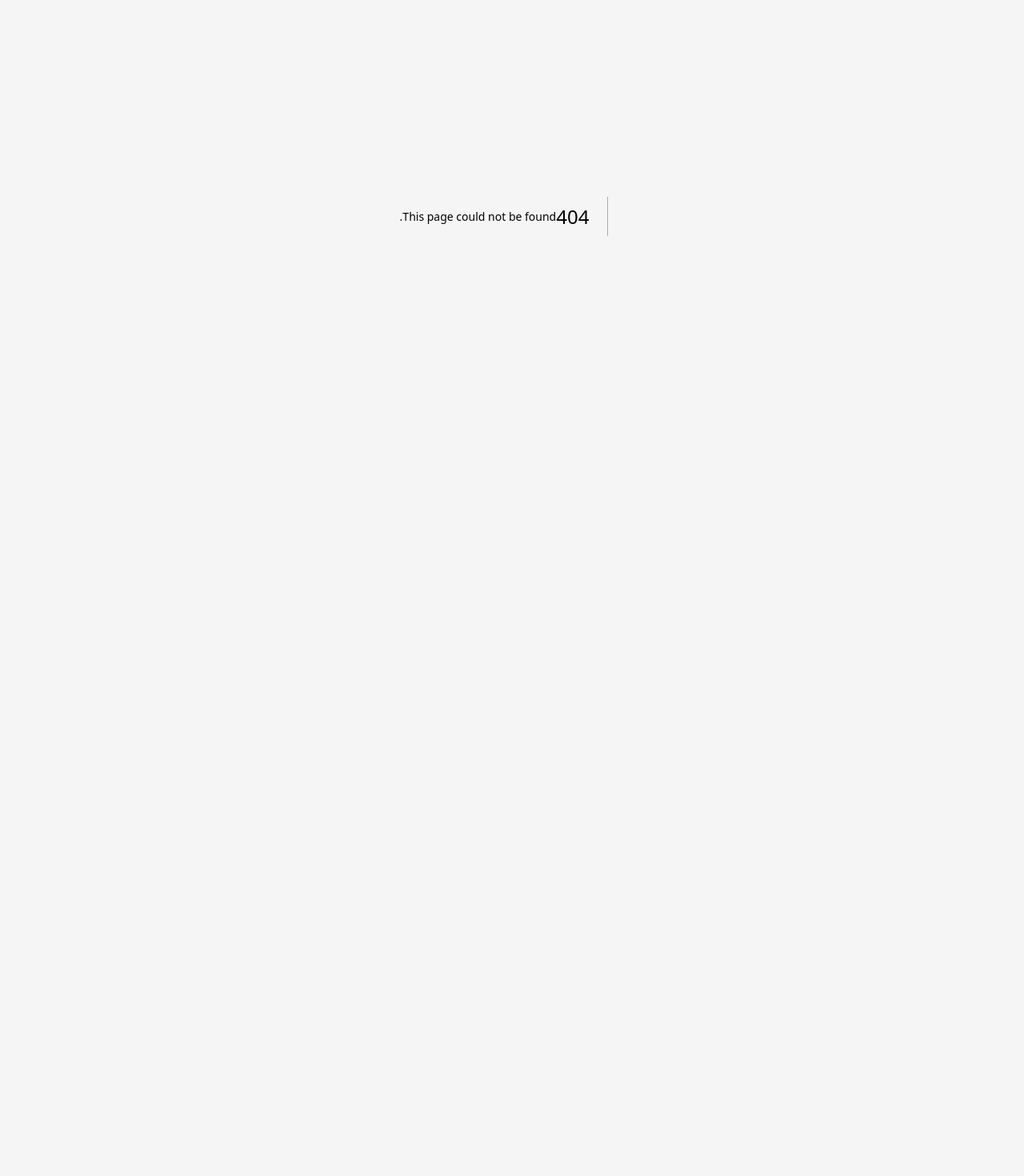
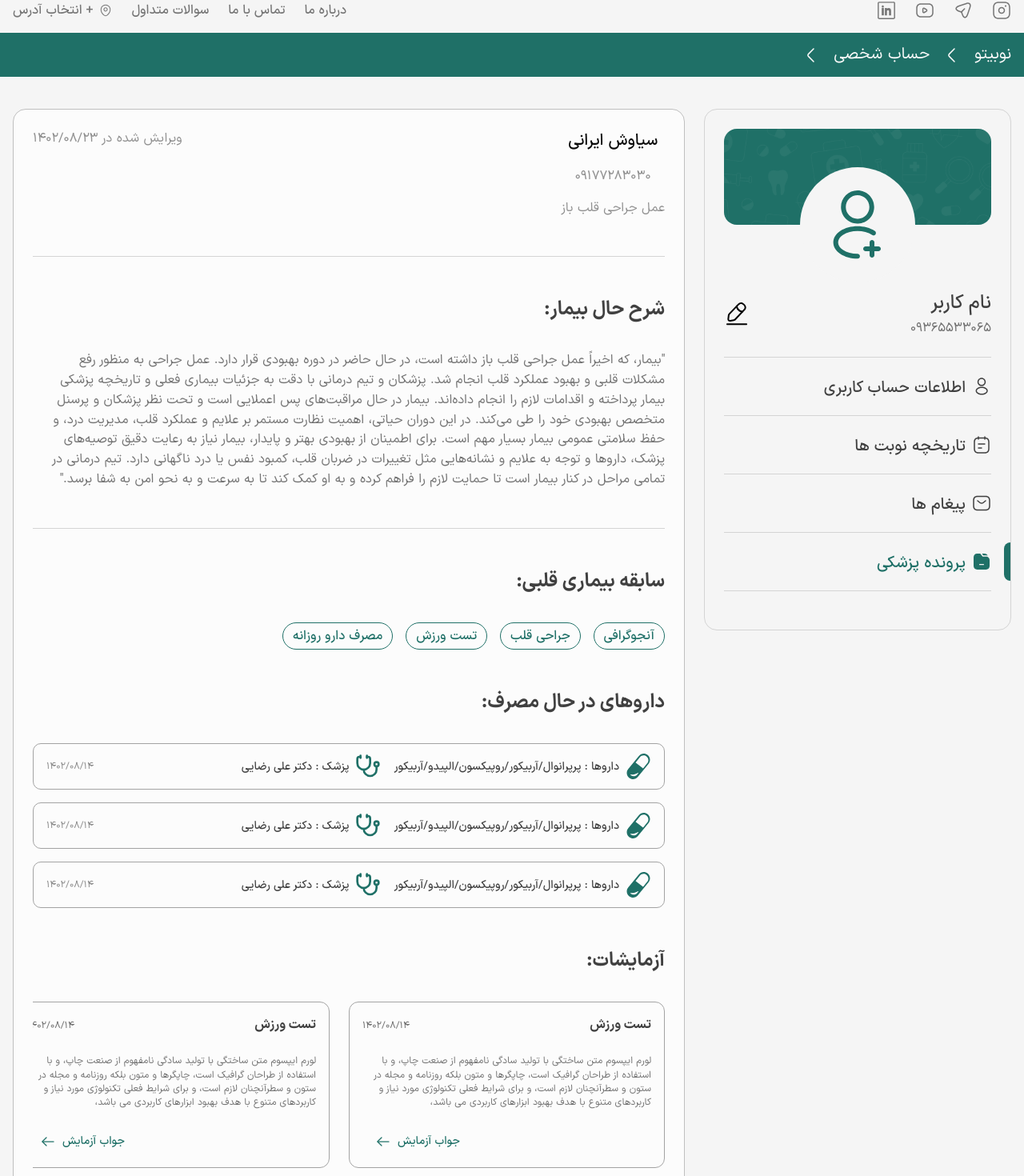
Before and after one commit to amirht-dev/nobito, a Next.js app: page /dashboard/medical-record in a window 1280 px wide. Before the commit this address had no page. Shown: the part 130-1600 px from the top of the page at 80% size. Before the commit the page ends 800 px from the top, so only its background shows below. Built offline with nearby package versions, Linux system fonts and the light colour scheme.

Commit message:
create medical-record dashboard route

```diff
--- a/src/app/(main)/dashboard/layout.tsx
+++ b/src/app/(main)/dashboard/layout.tsx
@@ -6,7 +6,7 @@ const DashboardLayout = ({ children }: PropsWithChildren) => {
   return (
     <>
       <DashboardBreadcrumb />
-      <div className="container mb-10 mt-6 flex items-start gap-6 lg:mt-10">
+      <div className="container mb-10 mt-6 gap-6 lg:mt-10 lg:flex lg:items-start">
         <DashboardSidebar className="max-lg:hidden" />
         <div className="flex-1">{children}</div>
       </div>
--- /dev/null
+++ b/src/app/(main)/dashboard/medical-record/page.tsx
@@ -0,0 +1,121 @@
+import { Avatar, AvatarFallback, AvatarImage } from "@/components/atoms/Avatar";
+import Chip from "@/components/atoms/Chip";
+import {
+  Embla,
+  EmblaContainer,
+  EmblaSlide,
+  EmblaWrapper,
+} from "@/components/atoms/Embla";
+import DrugCard from "@/components/molcules/cards/DrugCard";
+import ExperimentCard from "@/components/molcules/cards/ExperimentCard";
+import config from "@/config.json";
+import { type PropsWithChildren } from "react";
+
+export default function DashboardMedicalRecordPage() {
+  return (
+    <div className="space-y-6 rounded-2xl border border-grey-200 bg-white-100 p-6 lg:space-y-12">
+      <div className="flex gap-6 max-lg:flex-col max-lg:items-center lg:justify-between">
+        <Avatar className="size-32 rounded-full lg:hidden">
+          <AvatarImage src="https://i.pravatar.cc/300" alt="" />
+          <AvatarFallback>AT</AvatarFallback>
+        </Avatar>
+
+        <div className="flex flex-col items-center gap-4">
+          <h4 className="text-body-1 font-medium text-black-900">
+            سیاوش ایرانی
+          </h4>
+          <span className="text-tittle-2 font-normal text-grey-400">
+            09177283030
+          </span>
+          <span className="text-tittle-2 font-normal text-grey-400">
+            عمل جراحی قلب باز
+          </span>
+        </div>
+
+        <span className="text-tittle-2 font-normal text-grey-400 max-lg:hidden">
+          ویرایش شده در 1402/08/23
+        </span>
+      </div>
+
+      <hr className="h-px border-grey-100 max-lg:hidden" />
+
+      <MedicalRecordSection title="شرح حال بیمار">
+        <p className="text-label-2 font-normal leading-normal text-grey-500 lg:text-body-2 lg:leading-155">
+          "بیمار، که اخیراً عمل جراحی قلب باز داشته است، در حال حاضر در دوره
+          بهبودی قرار دارد. عمل جراحی به منظور رفع مشکلات قلبی و بهبود عملکرد
+          قلب انجام شد. پزشکان و تیم درمانی با دقت به جزئیات بیماری فعلی و
+          تاریخچه پزشکی بیمار پرداخته و اقدامات لازم را انجام داده‌اند. بیمار در
+          حال مراقبت‌های پس اعملایی است و تحت نظر پزشکان و پرسنل متخصص بهبودی
+          خود را طی می‌کند. در این دوران حیاتی، اهمیت نظارت مستمر بر علایم و
+          عملکرد قلب، مدیریت درد، و حفظ سلامتی عمومی بیمار بسیار مهم است. برای
+          اطمینان از بهبودی بهتر و پایدار، بیمار نیاز به رعایت دقیق توصیه‌های
+          پزشک، داروها و توجه به علایم و نشانه‌هایی مثل تغییرات در ضربان قلب،
+          کمبود نفس یا درد ناگهانی دارد. تیم درمانی در تمامی مراحل در کنار بیمار
+          است تا حمایت لازم را فراهم کرده و به او کمک کند تا به سرعت و به نحو
+          امن به شفا برسد."
+        </p>
+      </MedicalRecordSection>
+
+      <hr className="h-px border-grey-100" />
+
+      <MedicalRecordSection title="سابقه بیماری قلبی">
+        <div className="flex flex-wrap gap-4">
+          <Chip className="border-primary-500 text-primary-500">آنجوگرافی</Chip>
+          <Chip className="border-primary-500 text-primary-500">جراحی قلب</Chip>
+          <Chip className="border-primary-500 text-primary-500">تست ورزش</Chip>
+          <Chip className="border-primary-500 text-primary-500">
+            مصرف دارو روزانه
+          </Chip>
+        </div>
+      </MedicalRecordSection>
+
+      <MedicalRecordSection title="داروهای در حال مصرف">
+        <div className="space-y-4">
+          {Array.from({ length: 3 }, (_, idx) => (
+            <DrugCard key={idx} />
+          ))}
+        </div>
+      </MedicalRecordSection>
+
+      <MedicalRecordSection title="آزمایشات">
+        <Embla
+          active={false}
+          axis="y"
+          direction="rtl"
+          breakpoints={{
+            [`(min-width: ${config.screens.lg})`]: {
+              active: true,
+              axis: "x",
+            },
+          }}
+        >
+          <EmblaWrapper>
+            <EmblaContainer className="flex-col max-lg:gap-4 lg:flex-row lg:[--gap:24px] lg:[--slide-size:fit-content]">
+              {Array.from({ length: 3 }, (_, idx) => (
+                <EmblaSlide key={idx} asChild>
+                  <ExperimentCard />
+                </EmblaSlide>
+              ))}
+            </EmblaContainer>
+          </EmblaWrapper>
+        </Embla>
+        <div className="space-y-4"></div>
+      </MedicalRecordSection>
+    </div>
+  );
+}
+
+function MedicalRecordSection({
+  title,
+  children,
+}: PropsWithChildren<{ title: string }>) {
+  return (
+    <div className="space-y-6 lg:space-y-8">
+      <h3 className="text-tittle-1 font-medium text-black-400 lg:text-headline-3 lg:font-bold">
+        {title}:
+      </h3>
+
+      {children}
+    </div>
+  );
+}
--- /dev/null
+++ b/src/components/atoms/icons/Files/Folder2/index.tsx
@@ -0,0 +1,58 @@
+import type { SVGIconProps } from "@/types/utils";
+import { forwardRef } from "react";
+
+export const Folder2_Outline = forwardRef<SVGSVGElement, SVGIconProps>(
+  ({ fillPath = "currentColor", ...props }, ref) => {
+    return (
+      <svg
+        width="24"
+        height="24"
+        viewBox="0 0 24 24"
+        fill="none"
+        xmlns="http://www.w3.org/2000/svg"
+        {...props}
+        ref={ref}
+      >
+        <path
+          d="M17 22.75H7C2.59 22.75 1.25 21.41 1.25 17V7C1.25 2.59 2.59 1.25 7 1.25H8.5C10.25 1.25 10.8 1.82 11.5 2.75L13 4.75C13.33 5.19 13.38 5.25 14 5.25H17C21.41 5.25 22.75 6.59 22.75 11V17C22.75 21.41 21.41 22.75 17 22.75ZM7 2.75C3.42 2.75 2.75 3.43 2.75 7V17C2.75 20.57 3.42 21.25 7 21.25H17C20.58 21.25 21.25 20.57 21.25 17V11C21.25 7.43 20.58 6.75 17 6.75H14C12.72 6.75 12.3 6.31 11.8 5.65L10.3 3.65C9.78 2.96 9.62 2.75 8.5 2.75H7Z"
+          fill={fillPath}
+        />
+        <path
+          d="M20 7.13C19.59 7.13 19.25 6.79 19.25 6.38V5C19.25 3.42 18.58 2.75 17 2.75H8C7.59 2.75 7.25 2.41 7.25 2C7.25 1.59 7.59 1.25 8 1.25H17C19.42 1.25 20.75 2.58 20.75 5V6.38C20.75 6.79 20.41 7.13 20 7.13Z"
+          fill={fillPath}
+        />
+      </svg>
+    );
+  },
+);
+Folder2_Outline.displayName = "Folder2_Outline";
+
+export const Folder2_Bold = forwardRef<SVGSVGElement, SVGIconProps>(
+  ({ fillPath = "currentColor", ...props }, ref) => {
+    return (
+      <svg
+        width="24"
+        height="24"
+        viewBox="0 0 24 24"
+        fill="none"
+        xmlns="http://www.w3.org/2000/svg"
+        {...props}
+        ref={ref}
+      >
+        <path
+          d="M19.4347 4.03448C19.567 4.2424 19.3404 4.48461 19.1001 4.43C18.6301 4.29 18.1101 4.22 17.5801 4.22H14.2798C14.1226 4.22 13.9745 4.14605 13.8801 4.02037L12.7301 2.49C12.5892 2.29044 12.7224 2 12.9666 2H15.7201C17.2811 2 18.6561 2.81073 19.4347 4.03448Z"
+          fill={fillPath}
+        />
+        <path
+          d="M20.14 6.54C19.71 6.23 19.22 6 18.69 5.87C18.33 5.77 17.96 5.72 17.58 5.72H13.86C13.28 5.72 13.24 5.67 12.93 5.26L11.53 3.4C10.88 2.53 10.37 2 8.74 2H6.42C3.98 2 2 3.98 2 6.42V17.58C2 20.02 3.98 22 6.42 22H17.58C20.02 22 22 20.02 22 17.58V10.14C22 8.65 21.27 7.34 20.14 6.54ZM14.39 16.34H9.6C9.21 16.34 8.91 16.03 8.91 15.64C8.91 15.26 9.21 14.94 9.6 14.94H14.39C14.78 14.94 15.09 15.26 15.09 15.64C15.09 16.03 14.78 16.34 14.39 16.34Z"
+          fill={fillPath}
+        />
+      </svg>
+    );
+  },
+);
+Folder2_Bold.displayName = "Folder2_Bold";
+
+const Folder2 = { Outline: Folder2_Outline, Bold: Folder2_Bold };
+
+export default Folder2;
--- a/src/constants/dashboard.tsx
+++ b/src/constants/dashboard.tsx
@@ -6,6 +6,10 @@ import {
   SMS_Bold,
   SMS_Outline,
 } from "@/components/atoms/icons/Emails-Messages/SMS";
+import {
+  Folder2_Bold,
+  Folder2_Outline,
+} from "@/components/atoms/icons/Files/Folder2";
 import {
   Frame_Bold,
   Frame_Outline,
@@ -39,4 +43,13 @@ export const dashboardNavItems = {
     href: "/dashboard/messages",
     breadcrumbLabel: "پیغام ها",
   },
+  "medical-record": {
+    label: "پرونده پزشکی",
+    icons: {
+      disactive: <Folder2_Outline />,
+      active: <Folder2_Bold />,
+    },
+    href: "/dashboard/medical-record",
+    breadcrumbLabel: "پرونده پزشکی",
+  },
 };
```
Also changed, not shown: 2 other files (tests, documents, lock files or other folders).
